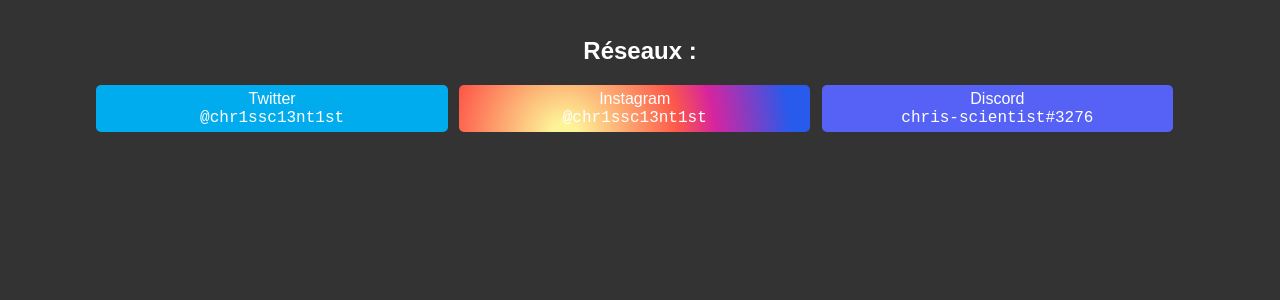
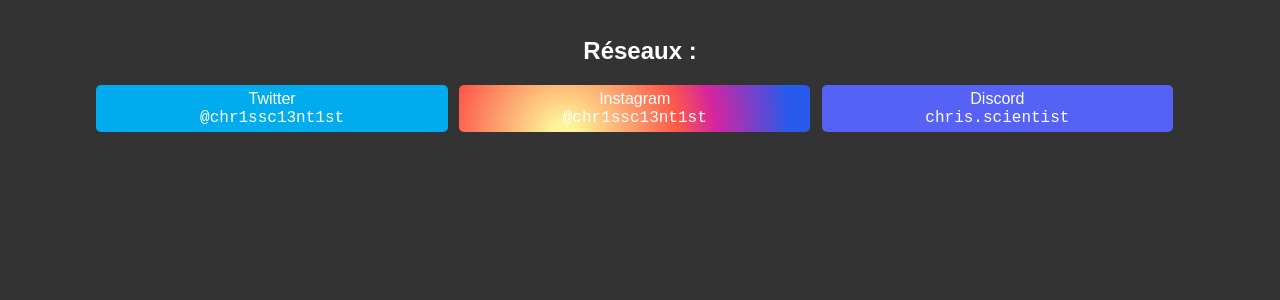
Before and after one commit to chris-scientist/chris-scientist.github.io, a Jekyll site: the page built from index.md, in a window 1280 px wide. Shown: the part 223-523 px from the top of the page. Built offline with Jekyll 4.4.1, drawn with Linux system fonts in a browser that asks for light colours.

Commit message:
Modification Discord

```diff
--- a/index.md
+++ b/index.md
@@ -29,7 +29,7 @@ permalink: /
 		<li class="network-container bg-discord" >
 			<ul>
 				<li>Discord</li>
-				<li><a href="javascript:void(0);" >chris-scientist#3276</a></li>
+				<li><a href="javascript:void(0);" >chris.scientist</a></li>
 			</ul>
 		</li>
 	</ul>
```
